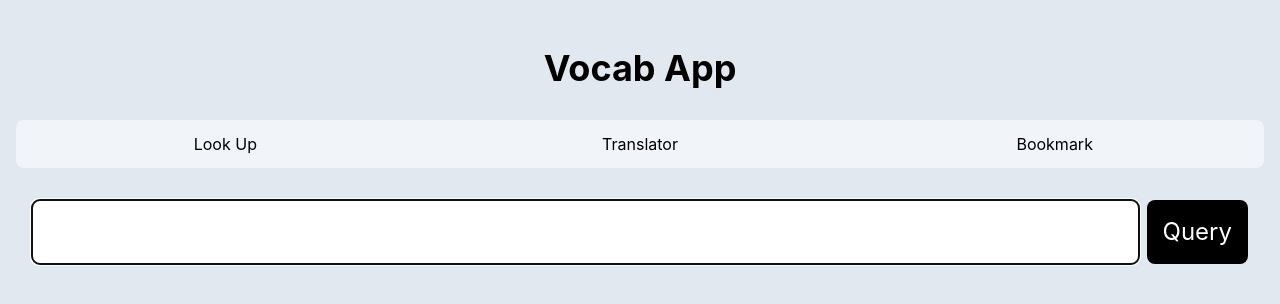
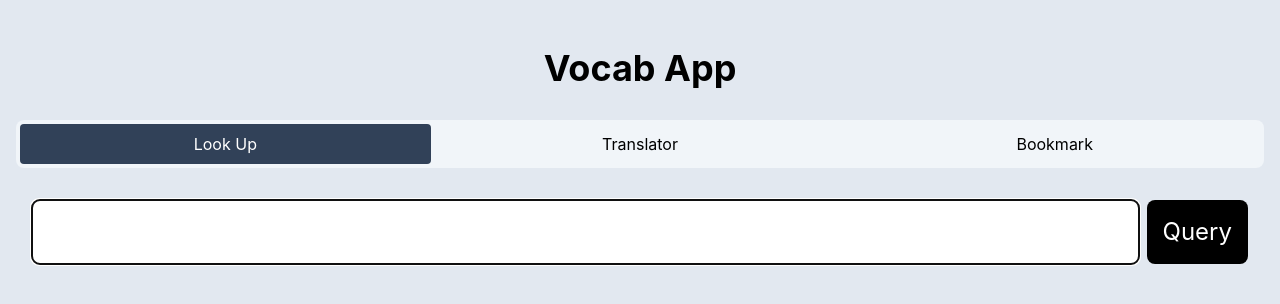
Before and after one commit to stevencpttm/cm633-10-2026-c-vocab-app, a React (Vite) app: page / in a window 1280 px wide. Shown: the top 304 px of the page. Built offline with nearby package versions, Linux system fonts and the light colour scheme.

Commit message:
add .active class

```diff
--- a/src/index.css
+++ b/src/index.css
@@ -1 +1,5 @@
 @import "tailwindcss";
+
+.active {
+  @apply bg-slate-700 text-white;
+}
```
